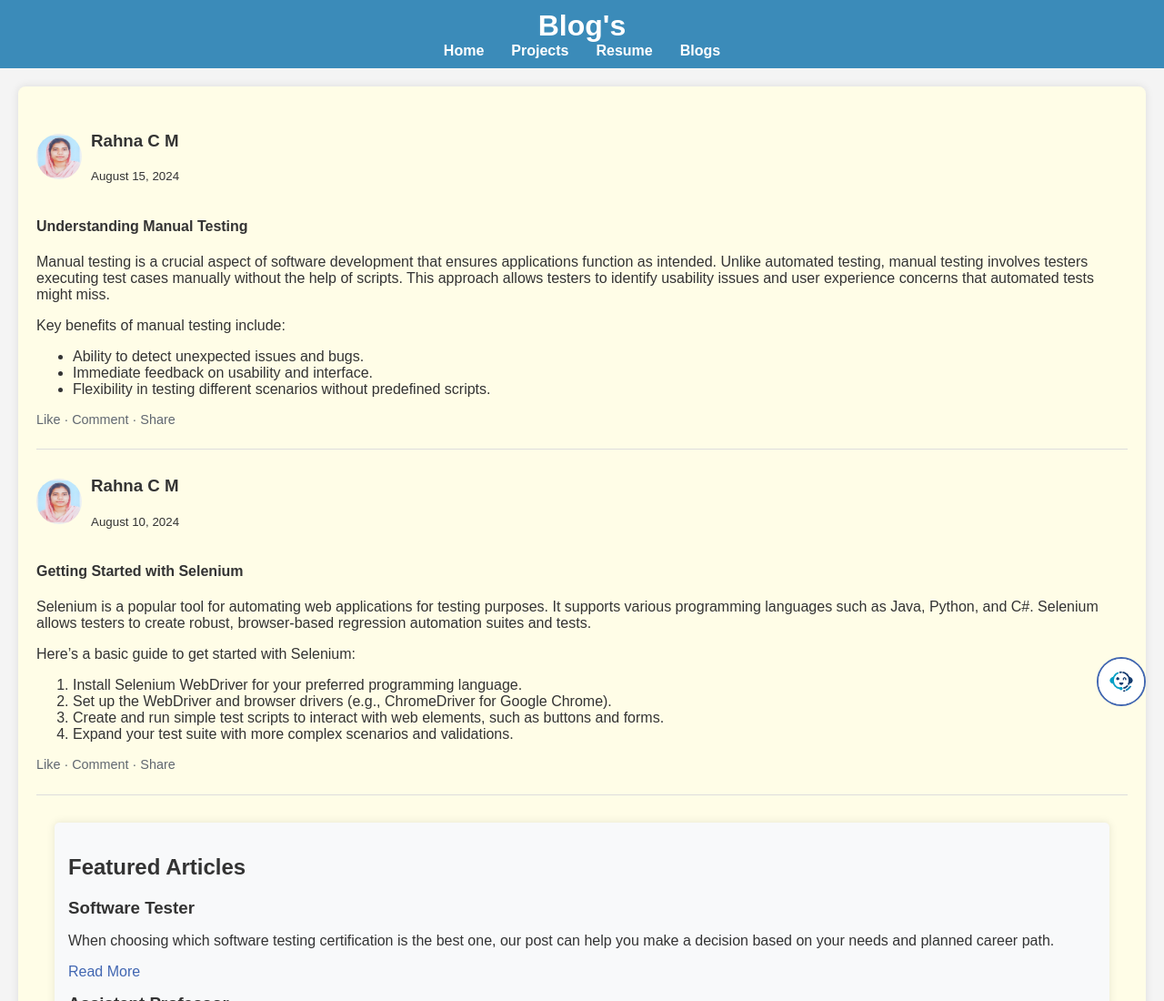
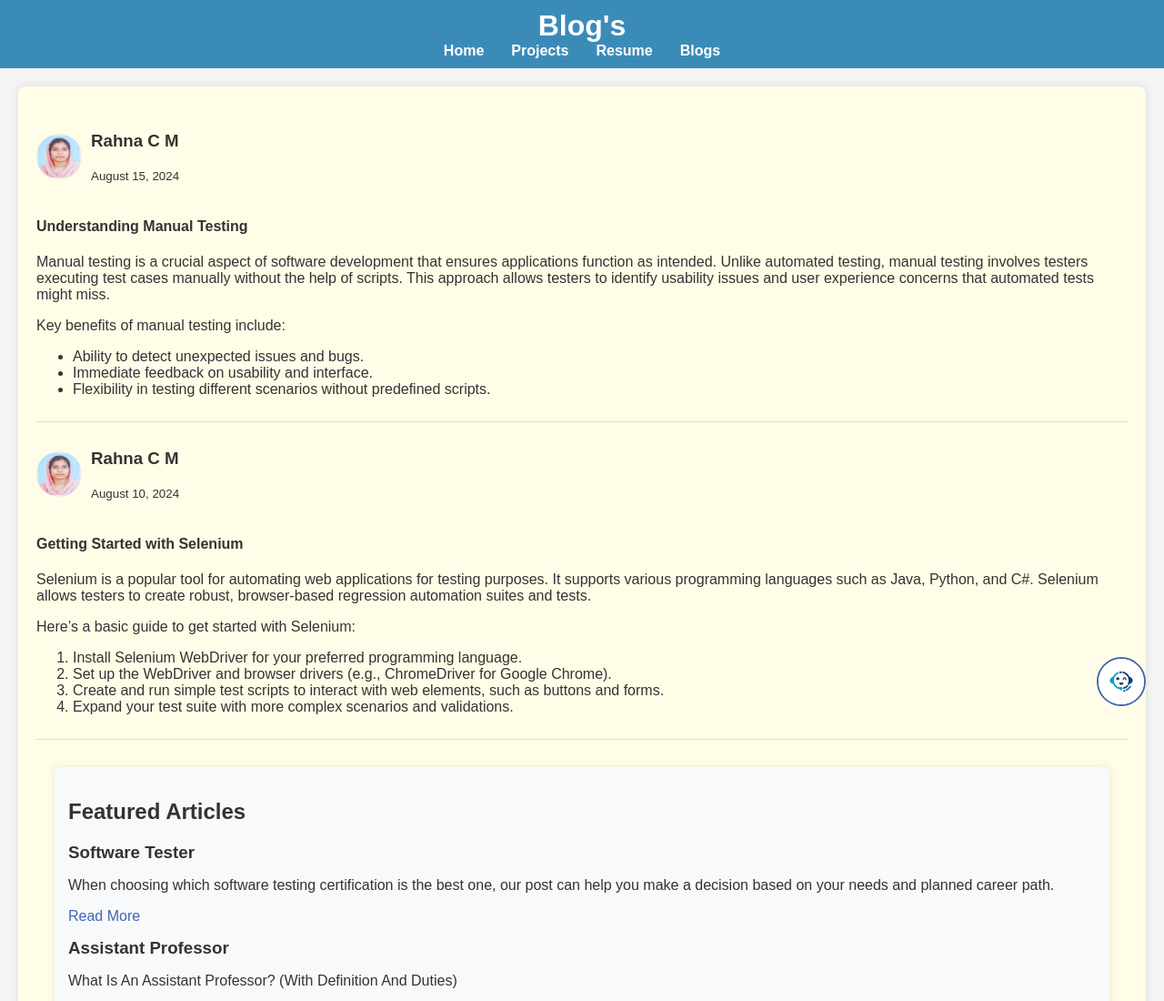
Before and after one commit to rahnacm97/rahnacm97.github.io, a plain HTML site: page blog.html in a window 1280 px wide. Shown: the top 1100 px of the page at 91% size. Drawn offline with Linux system fonts and the light colour scheme.

Commit message:
Add files via upload

```diff
--- a/blog.html
+++ b/blog.html
@@ -39,9 +39,7 @@
                         <li>Flexibility in testing different scenarios without predefined scripts.</li>
                     </ul>
                 </div>
-                <div class="post-footer">
-                    <p>Like · Comment · Share</p>
-                </div>
+
             </div>
 
             <div class="post">
@@ -63,9 +61,7 @@
                         <li>Expand your test suite with more complex scenarios and validations.</li>
                     </ol>
                 </div>
-                <div class="post-footer">
-                    <p>Like · Comment · Share</p>
-                </div>
+
             </div>
 
 
```
Also changed, not shown: home.html (+1 -1 lines), resume.html (+1 -1 lines), 1 other file.
